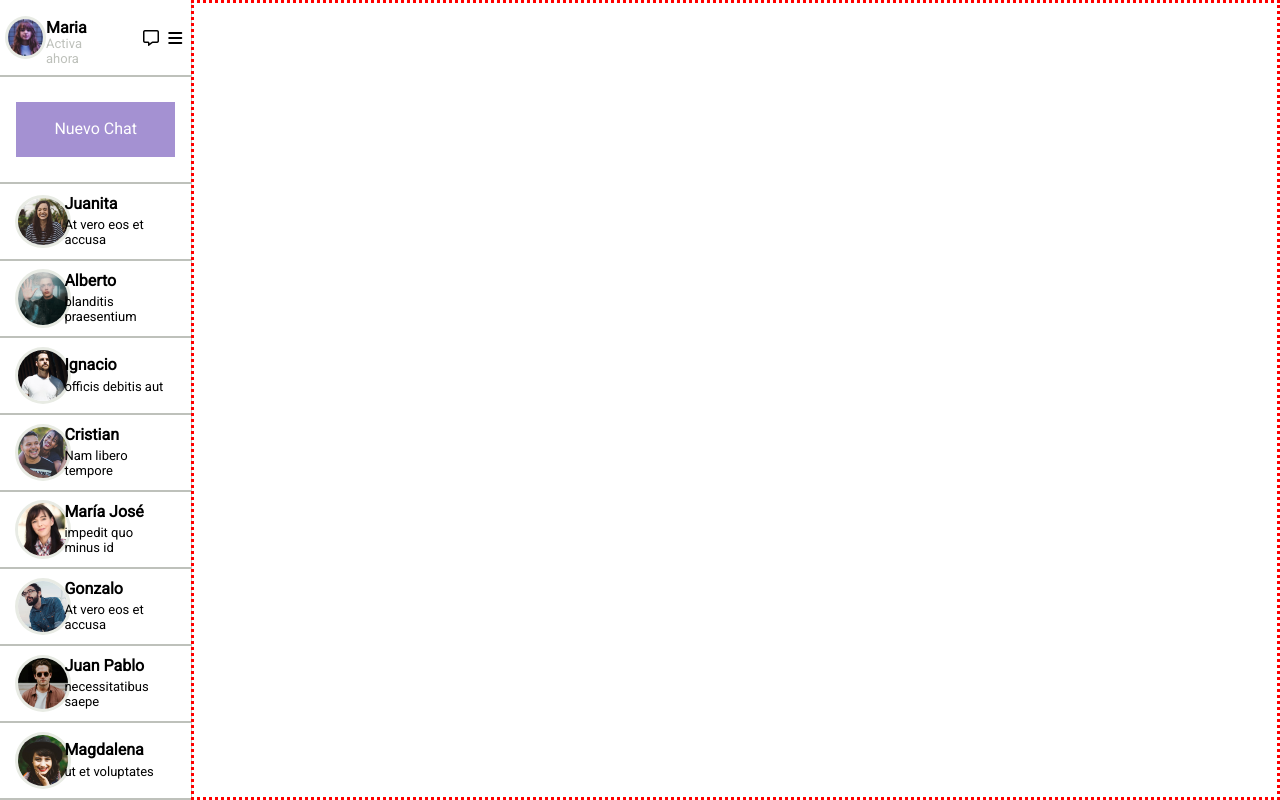
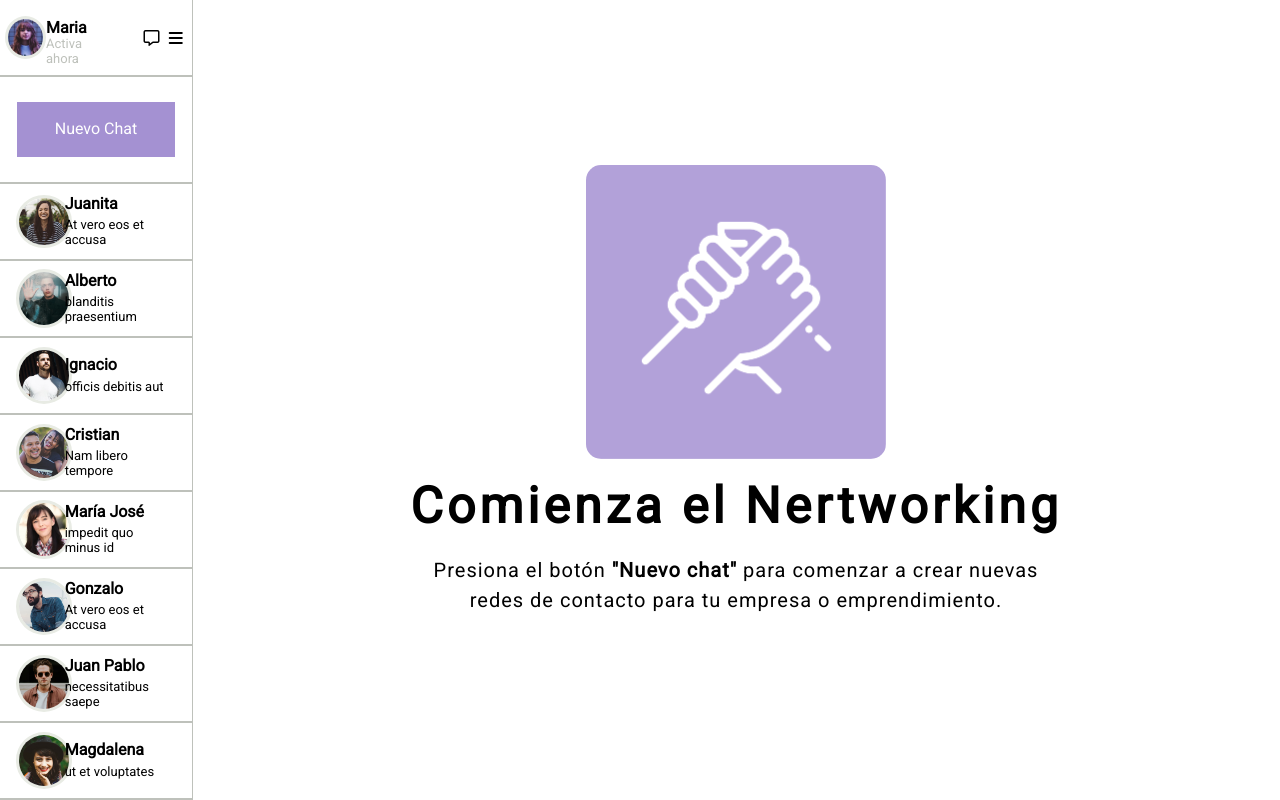
Before and after one commit to Matias-San-Martin/message, a plain HTML site: page index.html in a window 1280 px wide. Drawn offline with Linux system fonts and the light colour scheme.

Commit message:
se modelo seccion main,terminado

```diff
--- a/assets/css/style.css
+++ b/assets/css/style.css
@@ -120,9 +120,6 @@ main section {
     font-size:medium;
 }
 
-
-
-
 .contacto {
     /* background-color: beige; */
     width: 100%;
@@ -182,7 +179,37 @@ main section {
 
 
 .main {
-    border: dotted red;
+    /* border: dotted red; */
     /* flex-basis: 80%; */
     width: 85%;
+    display: flex;
+    flex-direction: column;
+    justify-content: center;
+    align-items: center;
 }
+
+.main div {
+    /* border: solid red; */
+    padding: 0;
+}
+
+.main img {
+    width: 300px;
+    border-radius: 15px;
+}
+
+.main h2 {
+    font-family: 'Roboto', sans-serif;
+    font-size: 50px;
+    margin: 0;
+    letter-spacing: 4px;
+    margin-top: 15px;
+}
+
+.main p {
+    font-family: 'Roboto', sans-serif;
+    font-size : 20px;;
+    text-align: center;
+    letter-spacing: 1px;
+    line-height: 30px;
+}
--- a/index.html
+++ b/index.html
@@ -9,6 +9,9 @@
     <link rel="preconnect" href="https://fonts.googleapis.com">
     <link rel="preconnect" href="https://fonts.gstatic.com" crossorigin>
     <link href="https://fonts.googleapis.com/css2?family=Roboto&display=swap" rel="stylesheet">
+    <link rel="preconnect" href="https://fonts.googleapis.com">
+    <link rel="preconnect" href="https://fonts.gstatic.com" crossorigin>
+    <link href="https://fonts.googleapis.com/css2?family=Roboto:wght@300;400&display=swap" rel="stylesheet">
     <title>message</title>
 </head>
 <body>
@@ -136,7 +139,17 @@
         </section>
 
     </main>
-    <main class="main"></main>
+    <main class="main">
+        <div>
+            <img src="./assets/img/hand.png" alt="">
+        </div>
+        <div>
+            <h2>Comienza el Nertworking</h2>
+        </div>
+        <div>
+            <p>Presiona el botón <strong>"Nuevo chat"</strong> para comenzar a crear nuevas <br> redes de contacto para tu empresa o emprendimiento.</p>
+        </div>
+    </main>
 
 </body>
 </html>
```
